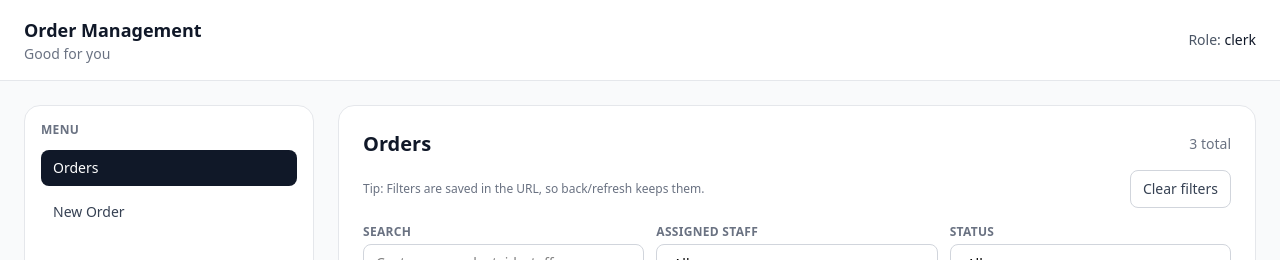
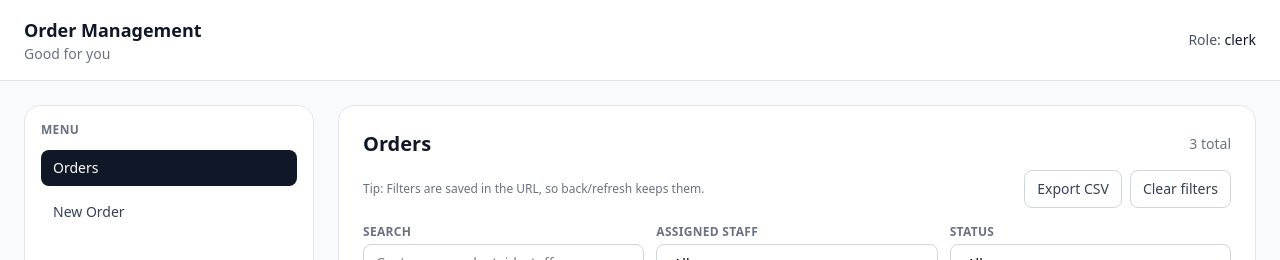
Before and after one commit to ArnavSAMA/order-management-frontend, a React (Vite) app: page /login in a window 1280 px wide. Both pictures are taken after a click on the button "Login as clerk(Admin)". Shown: the top 260 px of the page. Built offline with nearby package versions, Linux system fonts and the light colour scheme.

Commit message:
feat: export orders list to csv

```diff
--- a/src/features/orders/pages/OrderListPage.tsx
+++ b/src/features/orders/pages/OrderListPage.tsx
@@ -5,6 +5,8 @@ import { useAuth } from "@/app/providers/AuthProvider";
 import { useMemo, useRef, useState, useEffect } from "react";
 import type { OrderStatus } from "../types";
 import { canViewOrder } from "../permissions";
+import { toCSV, downloadTextFile } from "@/lib/csv";
+
 
 const STAFF_OPTIONS = ["Taro Tanaka", "Declan", "Hanako Yamada"];
 
@@ -197,6 +199,29 @@ export default function OrderListPage() {
     setDateTo("");
     setPage(1);
     };
+  const handleExportCSV = () => {
+    const rows = finalOrders.map((o) => ({
+        id: o.id,
+        orderDate: o.orderDate,
+        customer: o.customer,
+        productName: o.productName,
+        quantity: o.quantity,
+        amount: o.amount,
+        status: o.status,
+        assignedTo: o.assignedTo ?? "",
+        pdfUrl: o.pdfUrl ?? "",
+        createdAt: o.createdAt,
+        createdBy: o.createdBy,
+        updatedAt: o.updatedAt,
+        updatedBy: o.updatedBy,
+    }));
+
+  const csv = toCSV(rows);
+
+  const stamp = new Date().toISOString().slice(0, 10); // YYYY-MM-DD
+  downloadTextFile(`orders_export_${stamp}.csv`, csv);
+};
+
 
 
   return (
@@ -210,16 +235,24 @@ export default function OrderListPage() {
             Tip: Filters are saved in the URL, so back/refresh keeps them.
         </p>
 
-        <button
+        <div className="flex items-center gap-2">
+            <button
+            type="button"
+            onClick={handleExportCSV}
+            className="rounded-lg border border-gray-300 bg-white px-3 py-2 text-sm font-medium text-gray-700 hover:bg-gray-50"
+            >
+            Export CSV
+            </button>
+
+            <button
             type="button"
             onClick={handleClearFilters}
             className="rounded-lg border border-gray-300 bg-white px-3 py-2 text-sm font-medium text-gray-700 hover:bg-gray-50"
-        >
+            >
             Clear filters
-        </button>
-      </div>
-
-
+            </button>
+        </div>
+    </div>
       <div
         className={[
           "mt-4 grid gap-3",
--- /dev/null
+++ b/src/lib/csv.ts
@@ -0,0 +1,31 @@
+// src/lib/csv.ts
+export function toCSV(rows: Record<string, any>[]) {
+  const escape = (v: any) => {
+    const s = String(v ?? "");
+    // wrap in quotes if it contains comma, quote, or newline
+    if (/[",\n]/.test(s)) return `"${s.replace(/"/g, '""')}"`;
+    return s;
+  };
+
+  if (rows.length === 0) return "";
+
+  const headers = Object.keys(rows[0]);
+  const lines = [
+    headers.join(","),
+    ...rows.map((r) => headers.map((h) => escape(r[h])).join(",")),
+  ];
+
+  return lines.join("\n");
+}
+
+export function downloadTextFile(filename: string, text: string) {
+  const blob = new Blob([text], { type: "text/csv;charset=utf-8;" });
+  const url = URL.createObjectURL(blob);
+
+  const a = document.createElement("a");
+  a.href = url;
+  a.download = filename;
+  a.click();
+
+  URL.revokeObjectURL(url);
+}
```
